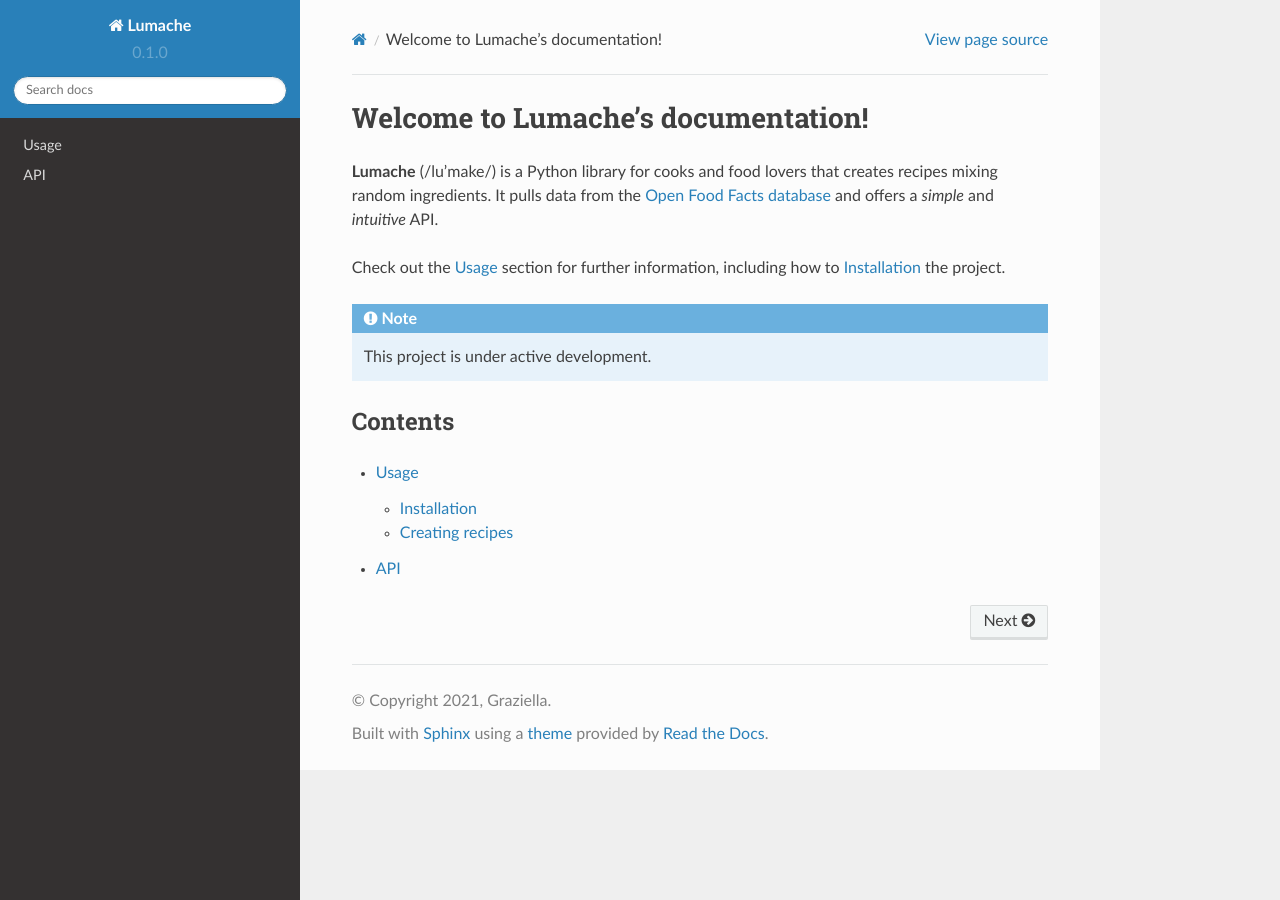
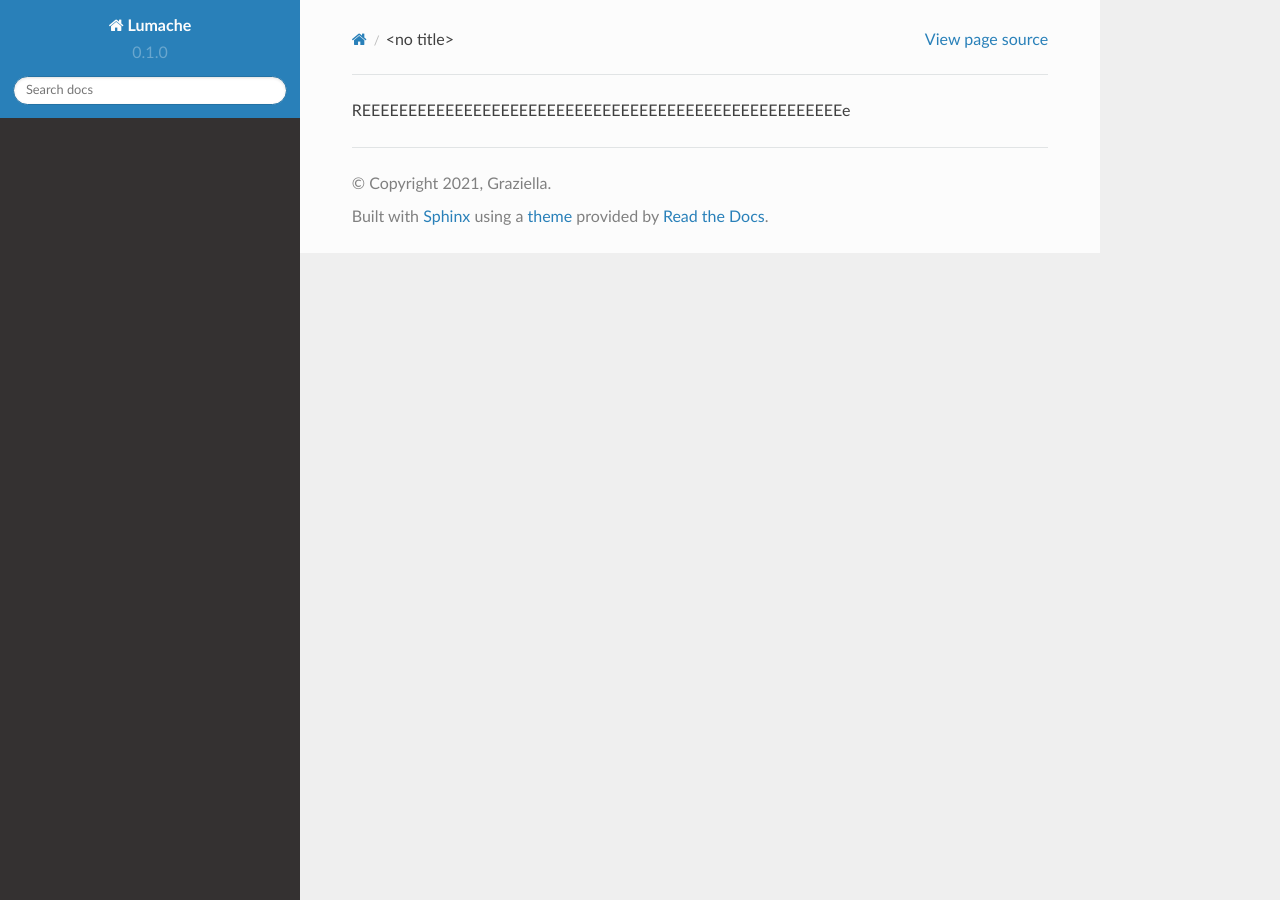
Before and after one commit to chrsgddrd/jcl-pixelmon, a Sphinx documentation site: the page built from docs/source/index.rst, in a window 1280 px wide. Built offline with Sphinx 7.4.7 and the Read the Docs theme 2.0.0, drawn with Linux system fonts in a browser that asks for light colours.

Commit message:
Update index.rst

```diff
--- a/docs/source/index.rst
+++ b/docs/source/index.rst
@@ -1,22 +1 @@
-Welcome to Lumache's documentation!
-===================================
-
-**Lumache** (/lu'make/) is a Python library for cooks and food lovers
-that creates recipes mixing random ingredients.
-It pulls data from the `Open Food Facts database <https://world.openfoodfacts.org/>`_
-and offers a *simple* and *intuitive* API.
-
-Check out the :doc:`usage` section for further information, including
-how to :ref:`installation` the project.
-
-.. note::
-
-   This project is under active development.
-
-Contents
---------
-
-.. toctree::
-
-   usage
-   api
+REEEEEEEEEEEEEEEEEEEEEEEEEEEEEEEEEEEEEEEEEEEEEEEEEEEEe
```
